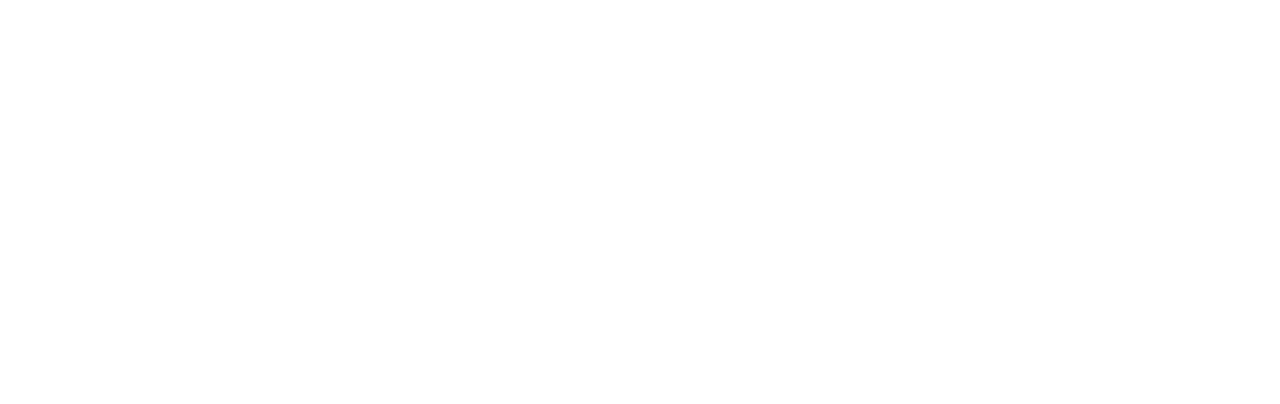
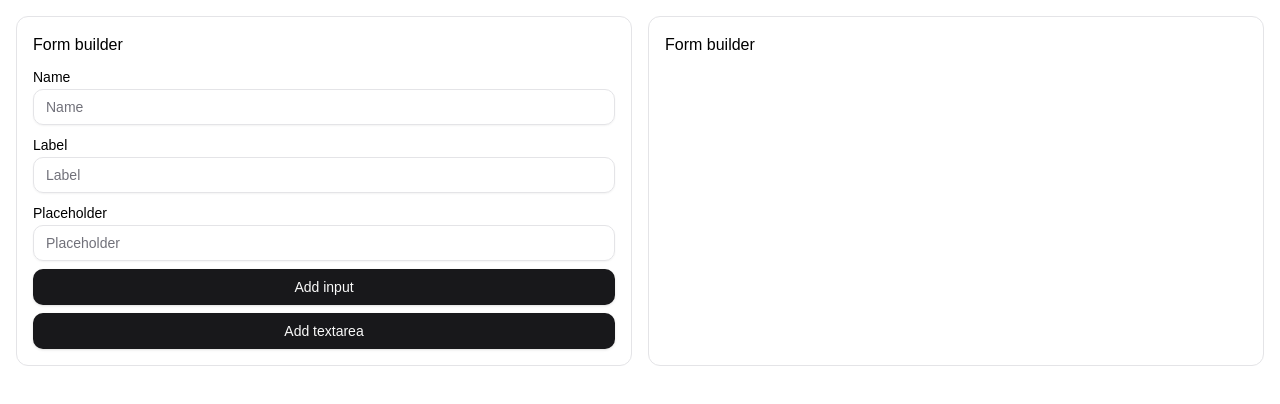
Before and after one commit to yaserrar/form-builder, a Next.js app: page / in a window 1280 px wide. Shown: the top 404 px of the page. Built offline with nearby package versions, Linux system fonts and the light colour scheme.

Commit message:
Start home page

```diff
--- a/app/page.tsx
+++ b/app/page.tsx
@@ -1,3 +1,119 @@
+"use client";
+
+import { Button } from "@/components/ui/button";
+import { Input } from "@/components/ui/input";
+import { Label } from "@/components/ui/label";
+import { Textarea } from "@/components/ui/textarea";
+import { useState } from "react";
+
+type FormType = {
+  type: "input" | "textarea" | "select" | "checkbox" | "radio" | "switch";
+  name: string;
+  label: string;
+  placeholder: string;
+};
+
 export default function Home() {
-  return <main className=""></main>;
+  const [name, setName] = useState<string>("");
+  const [label, setLabel] = useState<string>("");
+  const [placeholder, setPlaceholder] = useState<string>("");
+  const [form, setForm] = useState<FormType[]>([]);
+
+  const addInput = () => {
+    setForm([
+      ...form,
+      {
+        type: "input",
+        name: name,
+        label: label,
+        placeholder: placeholder,
+      },
+    ]);
+    setName("");
+    setLabel("");
+    setPlaceholder("");
+  };
+
+  const addTextarea = () => {
+    setForm([
+      ...form,
+      {
+        type: "textarea",
+        name: name,
+        label: label,
+        placeholder: placeholder,
+      },
+    ]);
+    setName("");
+    setLabel("");
+    setPlaceholder("");
+  };
+
+  return (
+    <main className="max-w-7xl mx-auto p-4">
+      <section className="grid grid-cols-2 gap-4">
+        <div className="p-4 rounded-lg border border-input flex flex-col gap-2">
+          <h1>Form builder</h1>
+          <div>
+            <Label htmlFor="name">Name</Label>
+            <Input
+              id="name"
+              name="name"
+              placeholder="Name"
+              value={name}
+              onChange={(e) => setName(e.target.value)}
+            />
+          </div>
+          <div>
+            <Label htmlFor="label">Label</Label>
+            <Input
+              id="label"
+              name="label"
+              placeholder="Label"
+              value={label}
+              onChange={(e) => setLabel(e.target.value)}
+            />
+          </div>
+          <div>
+            <Label htmlFor="placeholder">Placeholder</Label>
+            <Input
+              id="placeholder"
+              name="placeholder"
+              placeholder="Placeholder"
+              value={placeholder}
+              onChange={(e) => setPlaceholder(e.target.value)}
+            />
+          </div>
+          <Button className="w-full" onClick={addInput}>
+            Add input
+          </Button>
+          <Button className="w-full" onClick={addTextarea}>
+            Add textarea
+          </Button>
+        </div>
+        <div className="p-4 rounded-lg border border-input flex flex-col gap-2">
+          <h1>Form builder</h1>
+          {form.map((item, index) => (
+            <div key={index}>
+              <Label htmlFor={item.name}>{item.label}</Label>
+              {item.type === "input" && (
+                <Input
+                  id={item.name}
+                  name={item.name}
+                  placeholder={item.placeholder}
+                />
+              )}
+              {item.type === "textarea" && (
+                <Textarea
+                  id={item.name}
+                  name={item.name}
+                  placeholder={item.placeholder}
+                />
+              )}
+            </div>
+          ))}
+        </div>
+      </section>
+    </main>
+  );
 }
```
